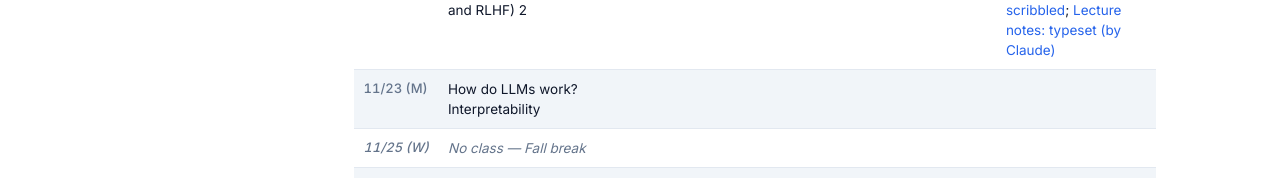
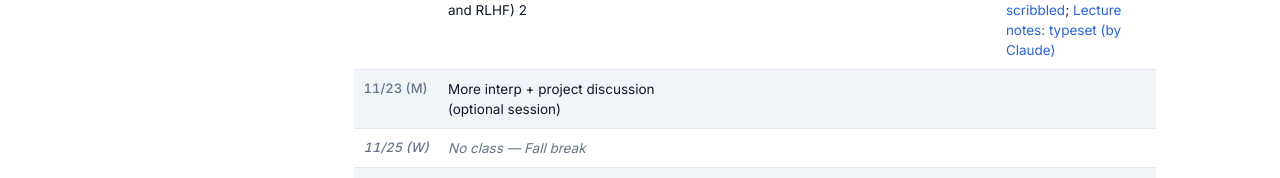
Before and after one commit to bwallace/academic-website, a plain HTML site: page docs/ds4440/index.html in a window 1280 px wide. Shown: the part 3413-3591 px from the top of the page. Drawn offline with Linux system fonts and the light colour scheme.

Commit message:
Update DS4440 11/23 session: more interp + project discussion (optional)
Co-Authored-By: Claude Opus 5.5 <noreply@anthropic.com>

```diff
--- a/docs/ds4440/index.html
+++ b/docs/ds4440/index.html
@@ -283,7 +283,7 @@
 
           <tr>
             <td class="col-date">11/23 (M)</td>
-            <td class="col-topic">How do LLMs work? Interpretability</td>
+            <td class="col-topic">More interp + project discussion (optional session)</td>
             <td class="col-readings"></td>
             <td class="col-due"></td>
             <td class="col-materials"></td>
```
